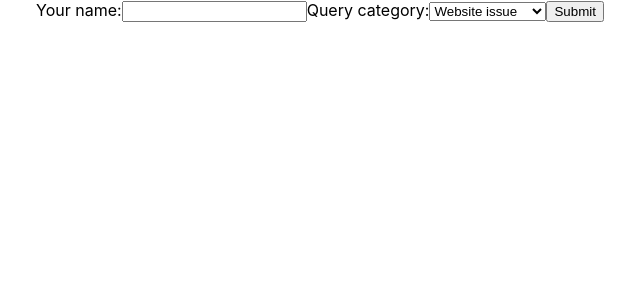
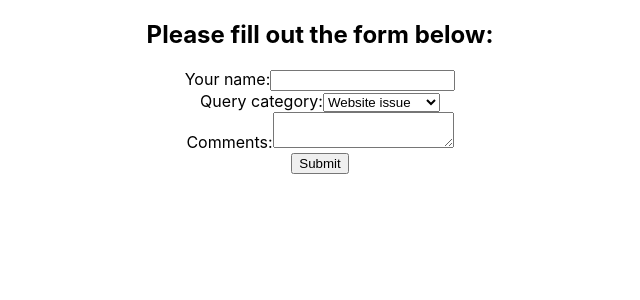
Before and after one commit to NickdevC/React-forms, a React (Create React App) app in the folder my-app/: page / in a window 1280 px wide. Shown: the top 300 px of the page, without its empty margins (320-960 px from the left). Built offline with nearby package versions, Linux system fonts and the light colour scheme.

Commit message:
Add textarea field to form

```diff
--- a/my-app/src/components/ControlledForm.js
+++ b/my-app/src/components/ControlledForm.js
@@ -16,7 +16,9 @@
     render() {
         return (
             <div>
+                <h2>Please fill out the form below:</h2>
                 <form>
+                    <div>
                         <label htmlFor='id-name'>Your name:</label>
                         <input
                             value={this.state.name}
@@ -25,12 +27,19 @@
                             name='name'
                             type="text"
                         />
+                    </div>
+                    <div>
                         <label htmlFor='id-category'>Query category:</label>
                         <select id='id-category' name='category'>
-                        <option>Website issue</option>
-                        <option>Order issue</option>
-                        <option>General enquiry</option>
+                            <option value="website">Website issue</option>
+                            <option value="order">Order issue</option>
+                            <option value="general">General enquiry</option>
                         </select>
+                    </div>
+                    <div>
+                        <label htmlFor='id-comments'>Comments:</label>
+                        <textarea id='id-comments' name='comments' />
+                    </div>
                     <input type="submit" value="Submit" />
                 </form>
             </div>
```
Lines whose indentation alone changed are shown as unchanged.
